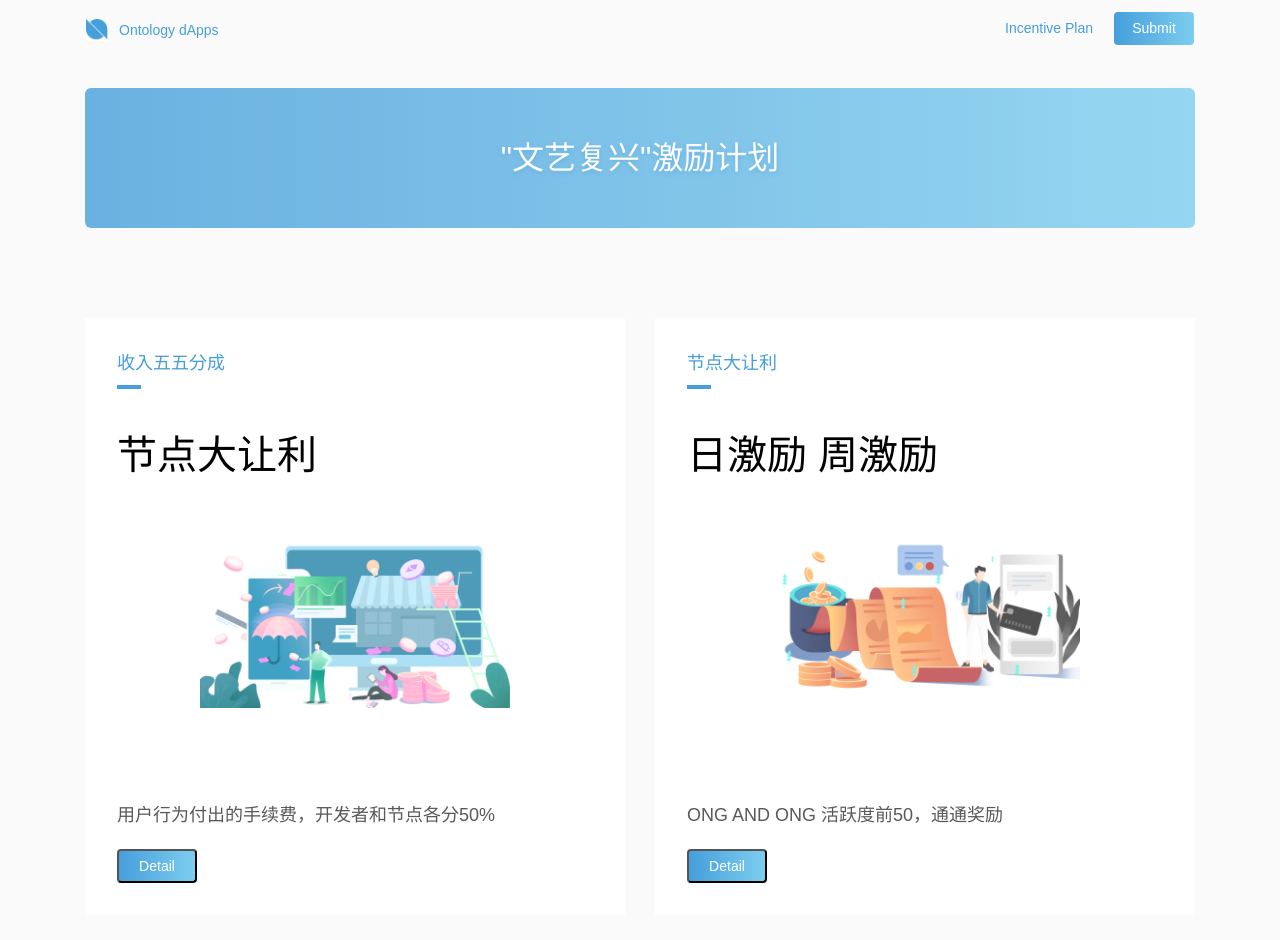
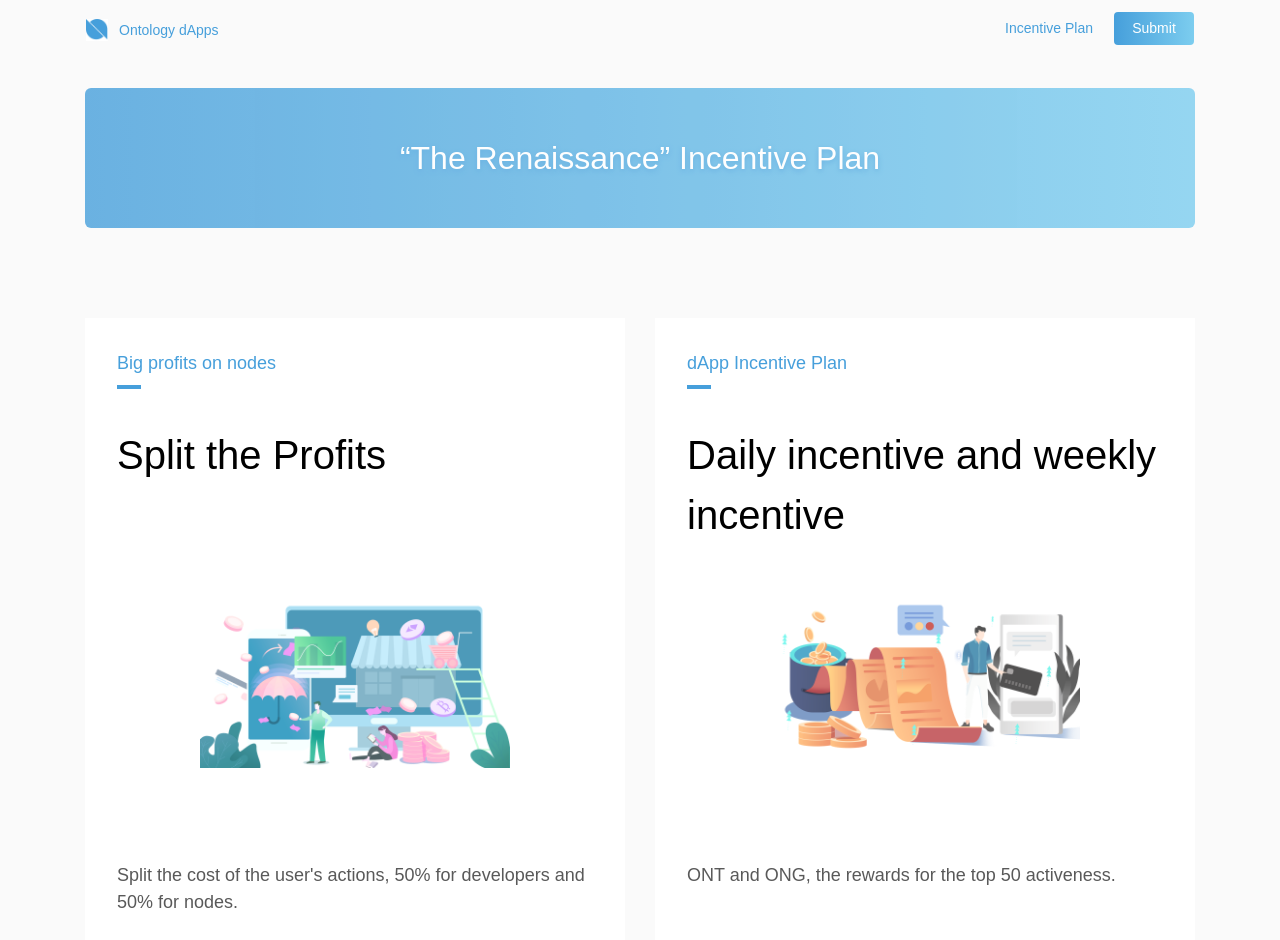
Before and after one commit to sulingxiao/ONT-dApp-Store, a Vue app: page /support in a window 1280 px wide. Shown: the top 940 px of the page. Built offline with nearby package versions, Linux system fonts and the light colour scheme; what vue-cookies would draw is missing.

Commit message:
Update i18n for support-index.

```diff
--- a/src/common/lang/en.js
+++ b/src/common/lang/en.js
@@ -65,7 +65,30 @@ export default {
   },
   support: {
     index: {
-      detail: "Detail"
+      name: "“The Renaissance” Incentive Plan",
+      detail1: {
+        name: "Split the Profits",
+        nickname: "Big profits on nodes",
+        desc:
+          "Split the cost of the user's actions, 50% for developers and 50% for nodes."
+      },
+      detail2: {
+        name: "Daily incentive and weekly incentive",
+        nickname: "dApp Incentive Plan",
+        desc: "ONT and ONG, the rewards for the top 50 activeness."
+      },
+      detail3: {
+        name: "We pay for your development",
+        nickname: "Loan Program",
+        desc:
+          "Without interest rate, we will help developers solving the problem of insufficient funds."
+      },
+      detail4: {
+        name: "Asks for advice",
+        nickname: "Developer Support",
+        desc: "Ontology technical support team welcome your consultation."
+      },
+      detail: "Learn More"
     },
     breadcrumb: {
       home: "Home",
--- a/src/common/lang/zh.js
+++ b/src/common/lang/zh.js
@@ -65,6 +65,27 @@ export default {
   },
   support: {
     index: {
+      name: '"文艺复兴"激励计划',
+      detail1: {
+        name: "节点大让利",
+        nickname: "收入五五分成",
+        desc: "用户行为付出的手续费，开发者和节点各分50%"
+      },
+      detail2: {
+        name: "日激励 周激励",
+        nickname: "dApp激励计划",
+        desc: "ONG AND ONG 活跃度前50，通通奖励"
+      },
+      detail3: {
+        name: "我出钱 你开发",
+        nickname: "贷款计划",
+        desc: "帮开发者度过前期开发经费不足的问题 无利率"
+      },
+      detail4: {
+        name: "不懂就要问",
+        nickname: "开发者支持",
+        desc: "本体技术支持人员欢迎您的骚扰"
+      },
       detail: "详情"
     },
     breadcrumb: {
--- a/src/components/support/index.vue
+++ b/src/components/support/index.vue
@@ -1,6 +1,6 @@
 <template>
   <div class="container support-container">
-    <div class="support-tit">"文艺复兴"激励计划</div>
+    <div class="support-tit">{{ $t("support.index.name") }}</div>
 
     <div class="row">
       <div
@@ -27,39 +27,39 @@
 
 <script>
 export default {
-  data() {
-    return {
-      supportList: [
+  computed: {
+    supportList() {
+      return [
         {
-          name: "节点大让利",
-          nickname: "收入五五分成",
+          name: this.$t("support.index.detail1.name"),
+          nickname: this.$t("support.index.detail1.nickname"),
           img: "/support/1.png",
-          desc: "用户行为付出的手续费，开发者和节点各分50%",
+          desc: this.$t("support.index.detail1.desc"),
           url: "SupportDetail1"
         },
         {
-          name: "日激励 周激励",
-          nickname: "节点大让利",
+          name: this.$t("support.index.detail2.name"),
+          nickname: this.$t("support.index.detail2.nickname"),
           img: "/support/2.png",
-          desc: "ONG AND ONG 活跃度前50，通通奖励",
+          desc: this.$t("support.index.detail2.desc"),
           url: "SupportDetail2"
         },
         {
-          name: "我出钱 你开发",
-          nickname: "贷款计划",
+          name: this.$t("support.index.detail3.name"),
+          nickname: this.$t("support.index.detail3.nickname"),
           img: "/support/3.png",
-          desc: "帮开发者度过前期开发经费不足的问题 无利率",
+          desc: this.$t("support.index.detail3.desc"),
           url: "SupportDetail3"
         },
         {
-          name: "不懂就要问",
-          nickname: "开发者支持",
+          name: this.$t("support.index.detail4.name"),
+          nickname: this.$t("support.index.detail4.nickname"),
           img: "/support/4.png",
-          desc: "本体技术支持人员欢迎您的骚扰",
+          desc: this.$t("support.index.detail4.desc"),
           url: "SupportDetail4"
         }
-      ]
-    };
+      ];
+    }
   },
   methods: {
     goToDetail(routeName) {
@@ -110,6 +110,7 @@ export default {
       font-size: 40px;
       color: rgba(0, 0, 0, 1);
       margin-top: 36px;
+      min-height: 120px;
     }
     .spt-img {
       margin-top: 49px;
@@ -123,12 +124,13 @@ export default {
       font-size: 18px;
       color: rgba(89, 89, 89, 1);
       margin-top: 94px;
+      min-height: 60px;
     }
     .spt-btn-area {
       margin-top: 20px;
 
       .spt-btn {
-        width: 80px;
+        min-width: 80px;
         height: 34px;
         background: linear-gradient(
           270deg,
```
